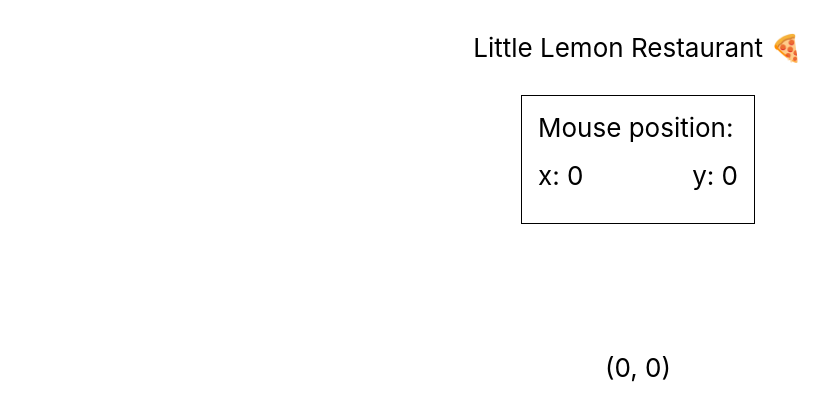
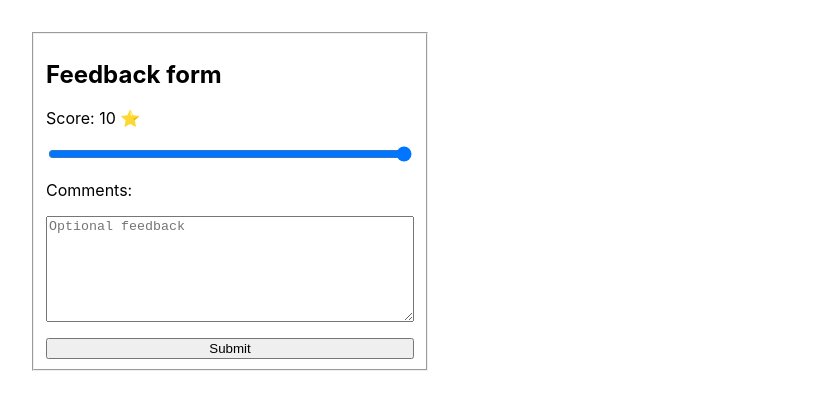
Before and after one commit to itsjustmartin/react, a React (Create React App) app: page / in a window 1280 px wide. Shown: the top 418 px of the page, without its empty margins (2-831 px from the left). Built offline with nearby package versions, Linux system fonts and the light colour scheme.

Commit message:
fedback form test

```diff
--- a/src/App.css
+++ b/src/App.css
@@ -1,30 +1,32 @@
 .App {
-  min-height: 100vh;
+  padding: 16px;
+  width: 400px;
+}
+
+fieldset {
   display: flex;
   flex-direction: column;
-  align-items: center;
-  font-size: calc(10px + 2vmin);
 }
 
-.Header {
-  margin: 32px;
+label {
+  margin-right: 8px;
+}
+
+.Field {
+  padding-bottom: 16px;
+  display: flex;
+  flex-direction: column;
 }
 
 .Row {
   display: flex;
   flex-direction: row;
-  align-items: center;
-  justify-content: space-between;
-  width: 200px;
-  height: 64px;
 }
 
-p {
-  margin: 0;
+label {
+  margin-bottom: 16px;
 }
 
-.BasicTracker {
-  border: 1px solid black;
-  padding: 16px;
-  margin-bottom: 128px;
+textarea {
+  height: 100px;
 }
--- a/src/App.js
+++ b/src/App.js
@@ -1,73 +1,16 @@
 import "./App.css";
-import { useEffect, useState } from "react";
-
-const MousePosition = ({ render }) => {
-  const [mousePosition, setMousePosition] = useState({
-    x: 0,
-    y: 0,
-  });
-
-  useEffect(() => {
-    const handleMousePositionChange = (e) => {
-      setMousePosition({
-        x: e.clientX,
-        y: e.clientY,
-      });
-    };
-
-    window.addEventListener("mousemove", handleMousePositionChange);
-
-    return () => {
-      window.removeEventListener("mousemove", handleMousePositionChange);
-    };
-  }, []);
-
-  return render({ mousePosition });
-};
-
-const PanelMouseLogger = () => {
-  return (
-    <div className="BasicTracker">
-      <p>Mouse position:</p>
-      <MousePosition
-        render={({ mousePosition }) => (
-          <div className="Row">
-            <span>x: {mousePosition.x}</span>
-            <span>y: {mousePosition.y}</span>
-          </div>
-        )}
-      />
-    </div>
-  );
-};
-
-const PointMouseLogger = () => {
-  return (
-    <MousePosition
-      render={({ mousePosition }) => (
-        <p>
-          ({mousePosition.x}, {mousePosition.y})
-        </p>
-      )}
-    />
-  );
-};
+import FeedbackForm from "./FeedbackForm";
 
 function App() {
+  const handleSubmit = () => {
+    console.log("Form submitted!");
+  };
+
   return (
     <div className="App">
-      <header className="Header">Little Lemon Restaurant 🍕</header>
-      <PanelMouseLogger />
-      <PointMouseLogger />
+      <FeedbackForm onSubmit={handleSubmit} />
     </div>
   );
 }
 
 export default App;
-
-
-// Higher-order components (HOCs) and render props are both patterns used in React to achieve similar goals, such as code reuse and separation of concerns. However, there are some key differences between the two:
-
-// HOCs modify the original implementation of the component, whereas the Render Props pattern doesn’t. HOCs wrap the original component and return a new enhanced component, whereas render props pass the new functionality as a function that is called from the original component.
-// They inject the new props in the component to be enhanced in a different way. HOCs add new props to the original component by wrapping it in a new component, whereas render props pass the new functionality as a function that is called from the original component.
-// Render props provide the new data as a function parameter, whereas components wrapped with an HOC get the new data as a new prop. With render props, the new functionality is passed down as a function that receives the new data as a parameter, whereas with HOCs, the new data is added as a new prop to the wrapped component.
--- /dev/null
+++ b/src/FeedbackForm.js
@@ -0,0 +1,58 @@
+import "./App.css";
+import { useState } from "react";
+
+function FeedbackForm({ onSubmit }) {
+    const [score, setScore] = useState("10");
+    const [comment, setComment] = useState("");
+
+    const isDisabled = Number(score) < 5 && comment.length <= 10;
+
+    const textAreaPlaceholder = isDisabled
+        ? "Please provide a comment explaining why the experience was not good. Minimum length is 10 characters."
+        : "Optional feedback";
+
+    const handleSubmit = (e) => {
+        e.preventDefault();
+        onSubmit({ score, comment });
+    };
+
+    return (
+        <div className="App">
+            <form onSubmit={handleSubmit}>
+                <fieldset>
+                    <h2>Feedback form</h2>
+                    <div className="Field">
+                        <label htmlFor="score">Score: {score} ⭐</label>
+                        <input
+                            id="score"
+                            value={score}
+                            onChange={(e) => {
+                                setScore(e.target.value);
+                            }}
+                            type="range"
+                            min="0"
+                            max="10"
+                        />
+                    </div>
+                    <div className="Field">
+                        <label htmlFor="comment">Comments:</label>
+                        <textarea
+                            id="comment"
+                            placeholder={textAreaPlaceholder}
+                            name="comment"
+                            value={comment}
+                            onChange={(e) => {
+                                setComment(e.target.value);
+                            }}
+                        />
+                    </div>
+                    <button type="submit" disabled={isDisabled}>
+                        Submit
+                    </button>
+                </fieldset>
+            </form>
+        </div>
+    );
+}
+
+export default FeedbackForm;
```
Also changed, not shown: 1 other file (tests, documents, lock files or other folders).
